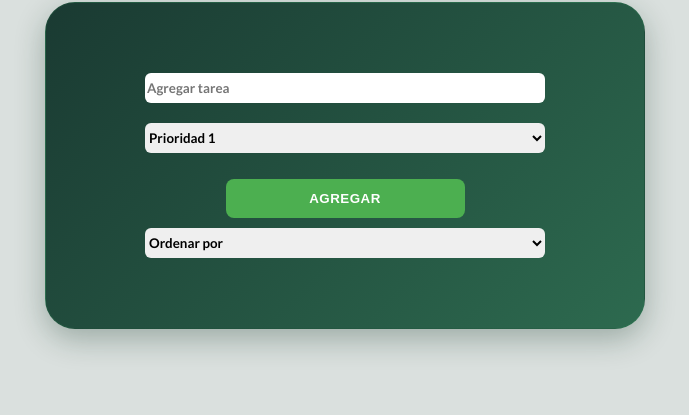
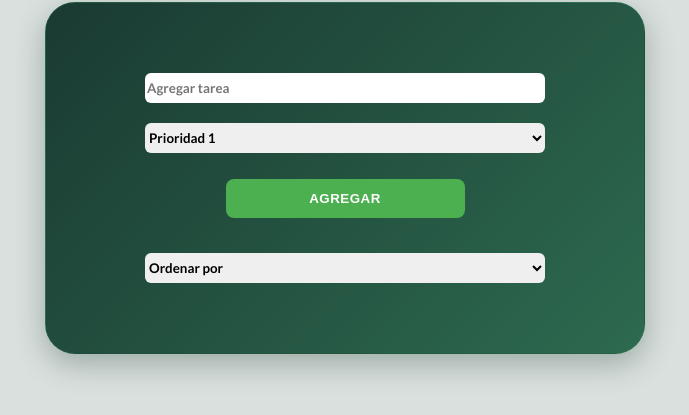
Before and after one commit to florencialarreategui/to_do_list, a plain HTML site: page index.html in a window 1280 px wide. Shown: the part 85-500 px from the top of the page, without its empty margins (295-984 px from the left). Drawn offline with Linux system fonts and the light colour scheme.

Commit message:
se agrega margin al ordenar

```diff
--- a/style.css
+++ b/style.css
@@ -141,3 +141,7 @@ li {
 h1 {
     margin: 15px;
 }
+
+#ordenar {
+    margin-top: 35px;
+}
```
